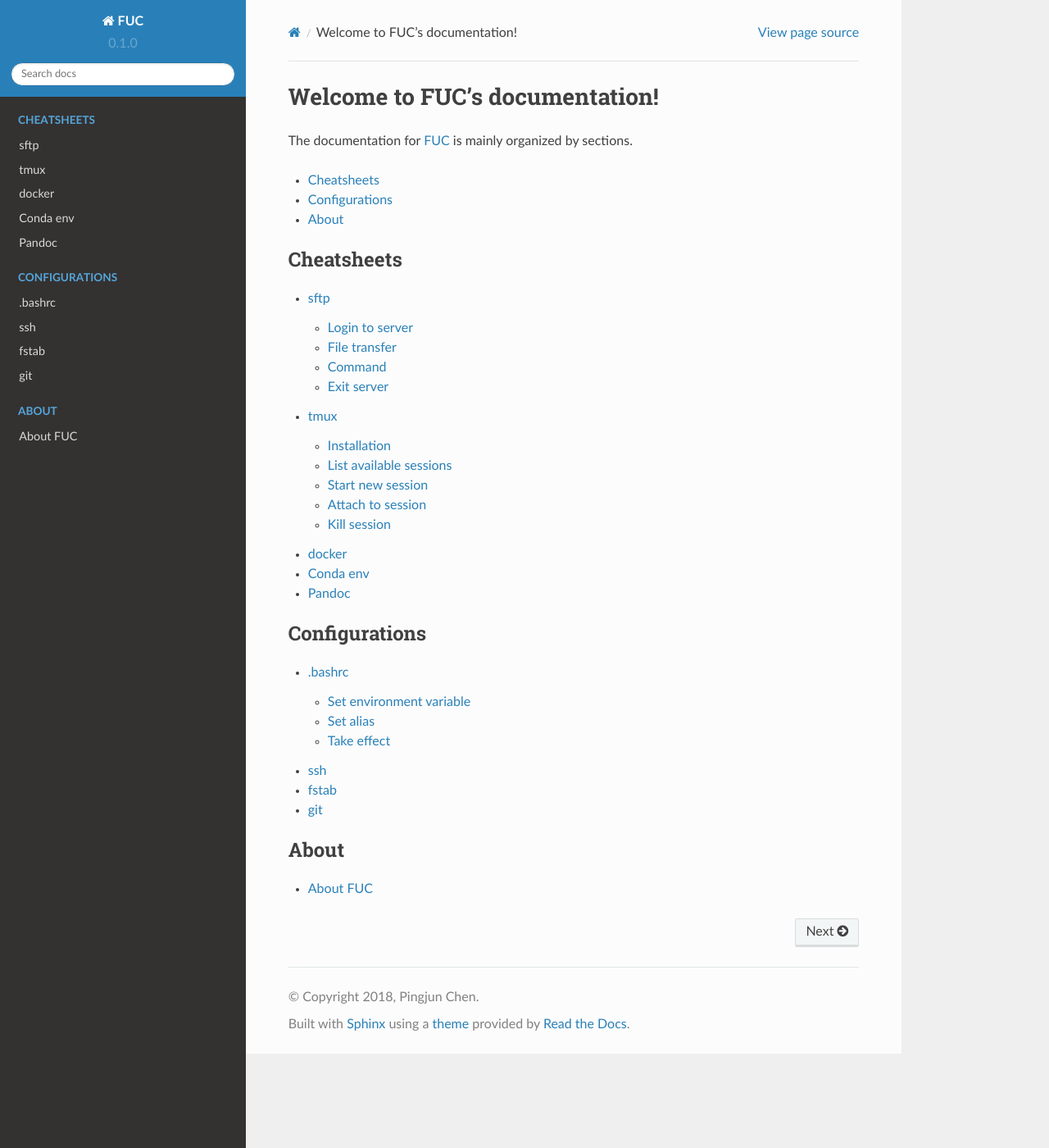
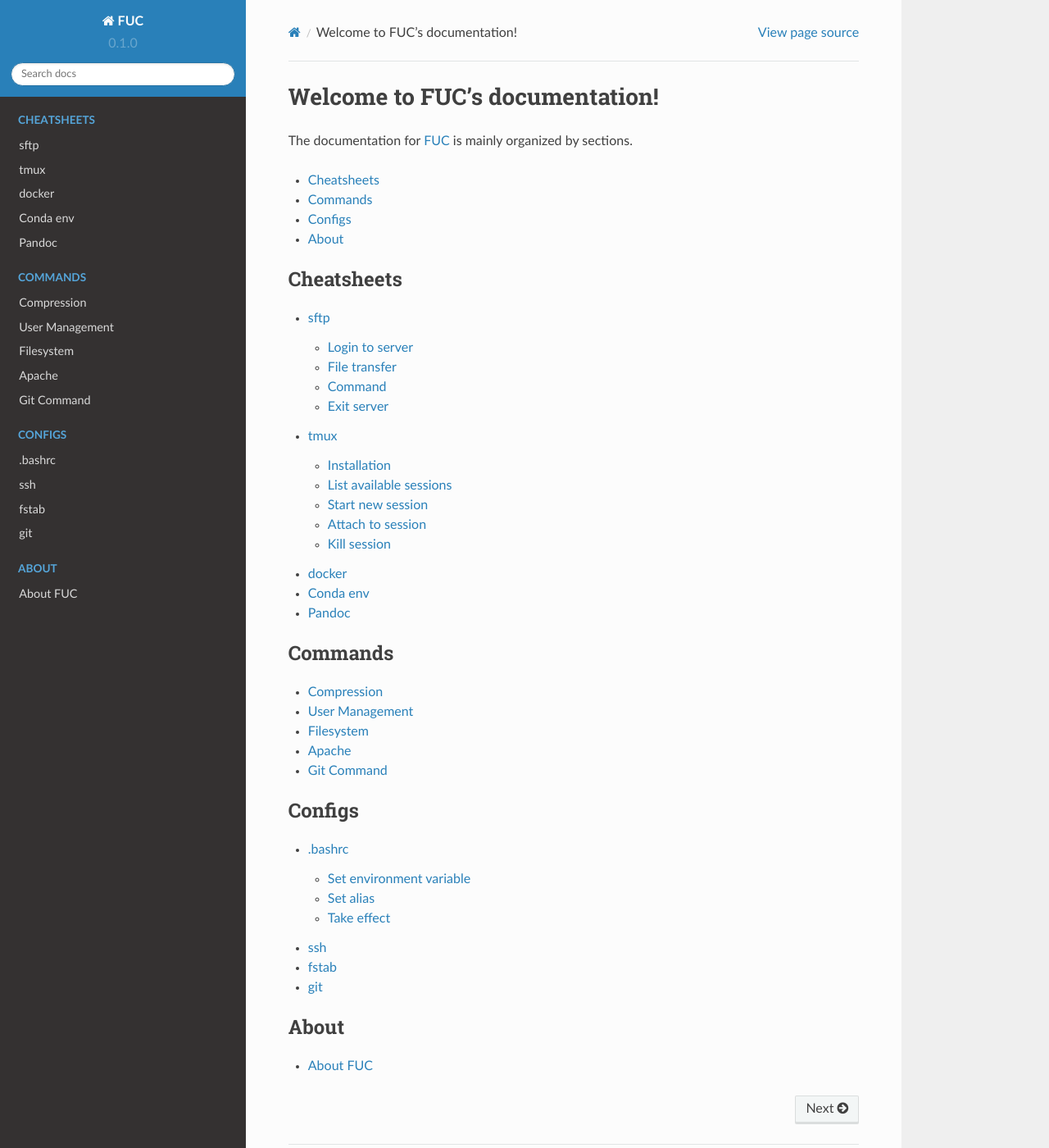
Before and after one commit to PingjunChen/FUC, a Sphinx documentation site: the page built from docs/index.rst, in a window 1280 px wide and 1400 px high. Shown: the whole window at 82% size. Built offline with Sphinx 7.4.7 and the Read the Docs theme 2.0.0, drawn with Linux system fonts in a browser that asks for light colours.

Commit message:
update the order of commands and cheatsheet

```diff
--- /dev/null
+++ b/docs/apache.rst
@@ -0,0 +1,2 @@
+Apache
+========
--- /dev/null
+++ b/docs/compression.rst
@@ -0,0 +1,2 @@
+Compression
+========
--- /dev/null
+++ b/docs/filesystem.rst
@@ -0,0 +1,2 @@
+Filesystem
+========
--- /dev/null
+++ b/docs/gitcmd.rst
@@ -0,0 +1,2 @@
+Git Command
+========
--- a/docs/index.rst
+++ b/docs/index.rst
@@ -3,8 +3,8 @@ Welcome to FUC's documentation!
 
 The documentation for `FUC <https://github.com/PingjunChen/FUC>`_ is mainly organized by sections.
 
-
 * :ref:`cheatsheet-docs`
+* :ref:`command-docs`
 * :ref:`config-docs`
 * :ref:`about-docs`
 
@@ -22,11 +22,24 @@ The documentation for `FUC <https://github.com/PingjunChen/FUC>`_ is mainly orga
    pandoc
 
 
+.. _command-docs:
+
+.. toctree::
+   :maxdepth: 2
+   :caption: Commands
+
+   compression
+   usermanagement
+   filesystem
+   apache
+   gitcmd
+
+
 .. _config-docs:
 
 .. toctree::
   :maxdepth: 2
-  :caption: Configurations
+  :caption: Configs
 
   bashrc
   ssh
--- /dev/null
+++ b/docs/usermanagement.rst
@@ -0,0 +1,2 @@
+User Management
+========
```
Also changed, not shown: README.md (+18 -57 lines), commands/apache.md (added, +11 -0 lines), commands/compression.md (added, +17 -0 lines), commands/filesystem.md (added, +14 -0 lines), commands/git_cmd.md (added, +13 -0 lines), commands/user.md (added, +9 -0 lines).
